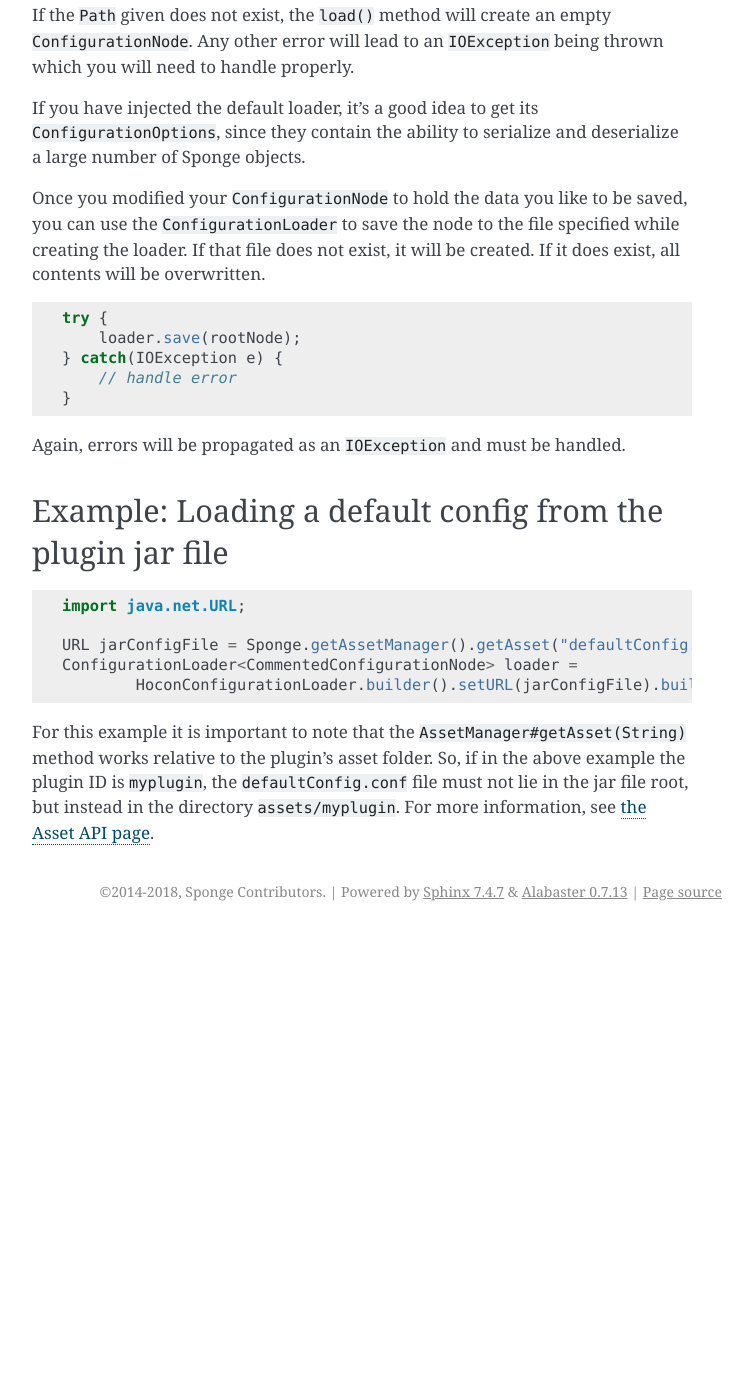
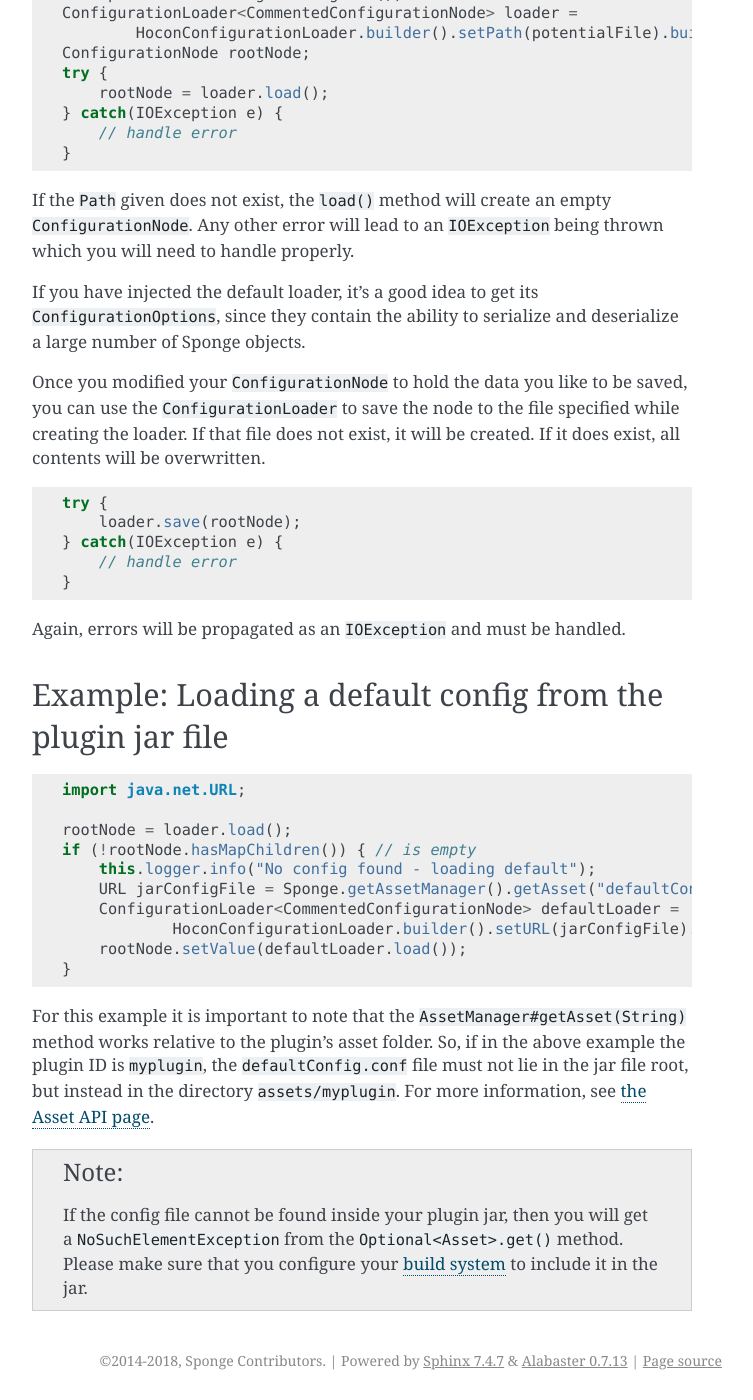
Before and after one commit to SpongePowered/SpongeDocs, a Sphinx documentation site: the page built from source/plugin/configuration/loaders.rst, in a window 1280 px wide and 1400 px high, scrolled down 2353 px. Shown: the whole window, without its empty margins (388-1141 px from the left). Built offline with Sphinx 7.4.7, drawn with Linux system fonts in a browser that asks for light colours; pages that are not in the unit, such as notebooks, are missing from menus; cross-references to code outside the pages are shown as plain code; before the commit the page ends 3284 px from its top, so only the background shows below that; some of the changed text lies outside the part shown.

Commit message:
Various improvements to the config docs
* Improve loading a default config from the plugin jar file example
* Mention also mention the other supported file formats in the loaders
page
* Mention `@DefaultConfig` in conjunction with `ConfigurationLoader`s

```diff
--- a/source/plugin/configuration/index.rst
+++ b/source/plugin/configuration/index.rst
@@ -4,8 +4,8 @@ Configuring Plugins
 
 .. javadoc-import::
     ninja.leaping.configurate.hocon.HoconConfigurationLoader
+    ninja.leaping.configurate.gson.GsonConfigurationLoader
     ninja.leaping.configurate.yaml.YAMLConfigurationLoader
-    ninja.leaping.configurate.gson.GsonConfigurationLoader
     org.spongepowered.api.config.ConfigDir
     org.spongepowered.api.config.DefaultConfig
 
@@ -52,6 +52,10 @@ Getting your Default Plugin Configuration
 
 SpongeAPI offers the use of the :javadoc:`DefaultConfig` annotation on a field or setter method with the type
 ``Path`` to get the default configuration file for your plugin.
+
+If you place the ``@DefaultConfig`` annotation on a field with the type ``ConfigurationLoader`` then you can use it to
+load and save the default config file in the file system. Please keep in mind that the annotated ``ConfigurationLoader``
+does not use any default config file that you might ship with your jar, unless you explicitly load it.
 
 The ``@DefaultConfig`` annotation requires a ``sharedRoot`` boolean. If you set ``sharedRoot`` to ``true``, then the
 returned pathname will be in a shared configuration directory. In that case, the configuration file for your plugin
--- a/source/plugin/configuration/loaders.rst
+++ b/source/plugin/configuration/loaders.rst
@@ -60,6 +62,13 @@ to load a resource without using a :javadoc:`Path` object. Bear in mind that con
 
 This functionality may be used to bundle default configurations with your plugin jar file and load them as initial
 configuration to be edited by the server administrator (or your plugin itself).
+
+.. note::
+
+    This example uses a ``HoconConfigurationLoader``, which is the recommended approach for Sponge plugins, but
+    you can also use a :javadoc:`YAMLConfigurationLoader` or :javadoc:`GsonConfigurationLoader` for loading legacy
+    configs.
+
 
 Loading and Saving
 ~~~~~~~~~~~~~~~~~~
@@ -127,11 +136,22 @@ Example: Loading a default config from the plugin jar file
 
     import java.net.URL;
 
-    URL jarConfigFile = Sponge.getAssetManager().getAsset("defaultConfig.conf").get().getUrl();
-    ConfigurationLoader<CommentedConfigurationNode> loader =
-            HoconConfigurationLoader.builder().setURL(jarConfigFile).build();
+    rootNode = loader.load();
+    if (!rootNode.hasMapChildren()) { // is empty
+        this.logger.info("No config found - loading default");
+        URL jarConfigFile = Sponge.getAssetManager().getAsset("defaultConfig.conf").get().getUrl();
+        ConfigurationLoader<CommentedConfigurationNode> defaultLoader =
+                HoconConfigurationLoader.builder().setURL(jarConfigFile).build();
+        rootNode.setValue(defaultLoader.load());
+    }
 
 For this example it is important to note that the :javadoc:`AssetManager#getAsset(String)` method works relative to the
 plugin's asset folder. So, if in the above example the plugin ID is ``myplugin``, the ``defaultConfig.conf`` file
 must not lie in the jar file root, but instead in the directory ``assets/myplugin``. For more information, see
 :doc:`the Asset API page <../assets>`.
+
+.. note::
+
+    If the config file cannot be found inside your plugin jar, then you will get a ``NoSuchElementException`` from the
+    ``Optional<Asset>.get()`` method. Please make sure that you configure your :doc:`build system </plugin/buildsystem>`
+    to include it in the jar.
```
Also changed, not shown: other parts of source/plugin/configuration/loaders.rst (+2 -0 lines).
